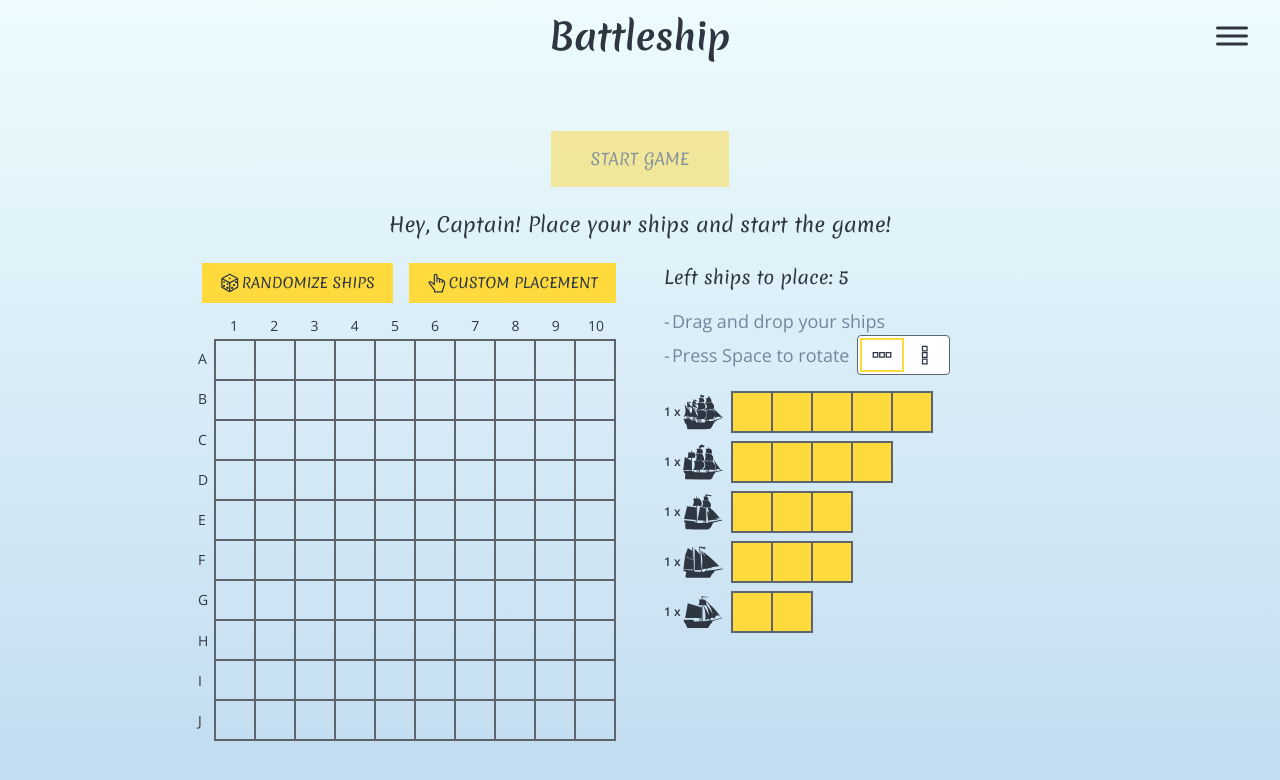
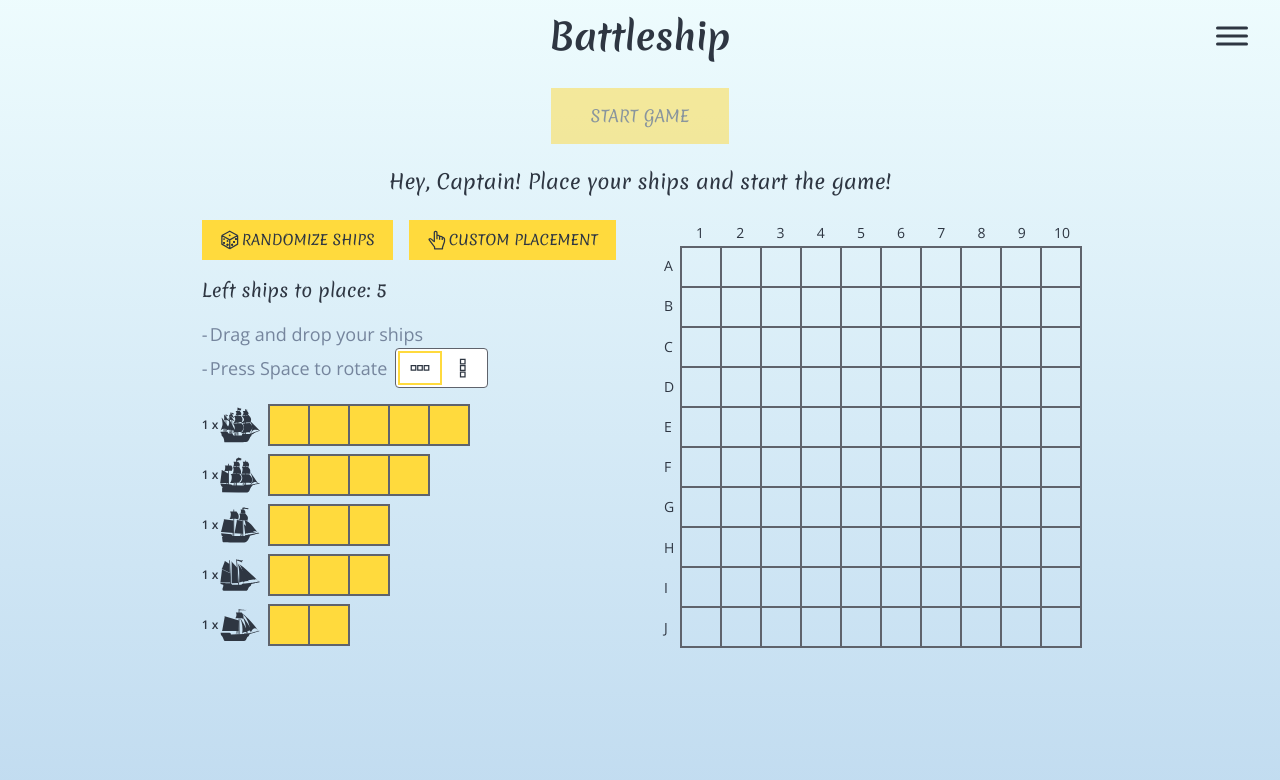
Before and after one commit to e-casterly/battleship, a React (Vite) app: page / in a window 1280 px wide. Shown: the top 780 px of the page. Built offline with nearby package versions, Linux system fonts and the light colour scheme.

Commit message:
style fixes

```diff
--- a/src/App.tsx
+++ b/src/App.tsx
@@ -7,10 +7,10 @@ function App() {
   const phase = useGameStore((s) => s.phase);
   return (
     <>
-      <div className="flex flex-col min-h-screen ocean-bg">
+      <div className="flex flex-col min-h-screen">
         <Header />
         <main className="py-3 md:py-4 flex-1 flex relative z-1">
-          <div className="container flex-1 flex flex-col items-center justify-center">
+          <div className="container flex-1 flex flex-col">
             <Game />
           </div>
         </main>
--- a/src/components/battleship/Game/Game.tsx
+++ b/src/components/battleship/Game/Game.tsx
@@ -21,9 +21,9 @@ export default function Game() {
       )}
       {phase !== "placement" && (
         <>
-          <div className="flex justify-center gap-x-2 items-center mb-2 sm:mb-4">
+          <div className="grid grid-cols-12 gap-x-2 items-center mb-2 sm:mb-4">
             <PlayerName id={players[0].id} name={players[0].name} />
-            <History className="w-2/5 lg:w-xs" />
+            <History className="col-span-6" />
             <PlayerName id={players[1].id} name={players[1].name} reverse />
           </div>
           <div className="w-full grid grid-cols-12 gap-3 sm:gap-4 md:gap-8 xl:gap-12">
--- a/src/components/battleship/Game/PlayerName.tsx
+++ b/src/components/battleship/Game/PlayerName.tsx
@@ -14,7 +14,7 @@ export function PlayerName({
   const turn = useGameStore((s) => s.turn);
   return (
     <div
-      className={cn("flex items-center gap-2 flex-1 justify-end", {
+      className={cn("col-span-3 flex items-center gap-2 flex-1 justify-end", {
         "flex-row-reverse": reverse,
       })}
     >
--- a/src/components/battleship/Game/PlayerPart.tsx
+++ b/src/components/battleship/Game/PlayerPart.tsx
@@ -19,8 +19,8 @@ export function PlayerPart({ id }: PlayerPartProps) {
   );
 
   return (
-    <div className={cn("col-span-12 lg:col-span-6 flex flex-col items-center first:lg:items-end last:lg:items-start group", {
-      "max-lg:order-first": !isPlayer,
+    <div className={cn("col-span-12 md:col-span-6 flex flex-col items-center first:lg:items-end last:lg:items-start group", {
+      "max-md:order-first": !isPlayer,
     })}>
       <div className="flex flex-col lg:flex-row gap-x-4 group-[&:last-child]:lg:flex-row-reverse">
         <div className="flex flex-row lg:flex-col justify-between mb-1 sm:mb-2 lg:mb-0 lg:pt-6.5 flex-auto gap-1 sm:gap-2">
--- a/src/components/battleship/Header/Menu.tsx
+++ b/src/components/battleship/Header/Menu.tsx
@@ -14,6 +14,11 @@ export function Menu() {
 
   function OpenMenu() {
     setIsOpen(true);
+  }
+
+  function handleClick(func: () => void) {
+    setIsOpen(false);
+    func();
   }
 
   return (
@@ -48,10 +53,10 @@ export function Menu() {
             </div>
             {phase !== "placement" && (
               <>
-                <Button variant="text" onClick={resetSameGame}>
+                <Button variant="text" onClick={() => handleClick(resetSameGame)}>
                   Reset
                 </Button>
-                <Button variant="text" onClick={startNewGame}>
+                <Button variant="text" onClick={() => handleClick(startNewGame)}>
                   Start new game
                 </Button>
               </>
--- a/src/components/battleship/History/History.tsx
+++ b/src/components/battleship/History/History.tsx
@@ -17,7 +17,7 @@ export function History({ className }: { className?: string }) {
     <div className={cn("border-stroke border p-0.5 sm:p-1", className)}>
       <div
         ref={logRef}
-        className="h-7 sm:h-10 md:h-16 lg:h-20 xl:h-26 overflow-y-auto"
+        className="h-10 md:h-20 lg:h-26 overflow-y-auto"
       >
         {history.map((item, index) => (
           <div className="text-tiny md:text-xs xl:text-sm" key={index}>
--- a/src/components/battleship/ShipPlacement/DirectionsColumn.tsx
+++ b/src/components/battleship/ShipPlacement/DirectionsColumn.tsx
@@ -6,6 +6,7 @@ import { Toggle, ToggleButton } from "@components/common/Toggle/Toggle.tsx";
 import cn from "classnames";
 import { PlacementCellView } from "@components/battleship/Board/PlacementCellView.tsx";
 import Icon from "@components/common/Icon/Icon.tsx";
+import Button from "@components/common/Button/Button.tsx";
 
 interface DirectionsColumnProps {
   onPointerDown: (
@@ -21,6 +22,9 @@ export function DirectionsColumn({ onPointerDown }: DirectionsColumnProps) {
 
   const currentPlayerId = useGameStore((s) => s.currentPlayerId);
   const remainingShips = useGameStore((s) => s.remainingShips[currentPlayerId]);
+
+  const randomizeShipsLayout = useGameStore((s) => s.randomizeShipsLayout);
+  const customizeShipsLayout = useGameStore((s) => s.customizeShipsLayout);
 
   const switchDirection = useGameStore((s) => s.switchDirection);
 
@@ -41,11 +45,19 @@ export function DirectionsColumn({ onPointerDown }: DirectionsColumnProps) {
   }, [switchDirection]);
 
   return (
-    <div className="col-span-12 lg:col-span-6 flex flex-col gap-4 max-lg:order-first">
+    <div className="col-span-12 lg:col-span-6 flex flex-col gap-4 justify-self-center lg:justify-self-end">
+      <div className="flex justify-start gap-2 md:gap-4">
+        <Button onClick={randomizeShipsLayout} icon={<Icon name="cube" />}>
+          Randomize ships
+        </Button>
+        <Button onClick={customizeShipsLayout} icon={<Icon name="hand" />}>
+          Custom placement
+        </Button>
+      </div>
       <p className="font-decorative text-sm md:text-base xl:text-lg">
         Left ships to place: {leftToPlace}
       </p>
-      <ul className="text-sm md:text-base xl:text-lg list-dash text-note">
+      <ul className={cn("text-sm md:text-base xl:text-lg list-dash text-note")}>
         <li>Drag and drop your ships</li>
         <li className="inline-flex gap-2 items-center">
           <span>Press Space to rotate</span>
@@ -63,6 +75,7 @@ export function DirectionsColumn({ onPointerDown }: DirectionsColumnProps) {
         className={cn("flex gap-2 flex-wrap", {
           "flex-row items-start": direction === "v",
           "flex-col": direction === "h",
+          "hidden": leftToPlace === 0
         })}
       >
         {Object.keys(fleet).map((variant) => (
--- a/src/components/battleship/ShipPlacement/ShipPlacement.tsx
+++ b/src/components/battleship/ShipPlacement/ShipPlacement.tsx
@@ -7,7 +7,6 @@ import { useEffect, useMemo } from "react";
 import { DragGhost } from "@components/battleship/ShipPlacement/DragGhost.tsx";
 import { throttleRaf } from "@utils/throttleRaf.ts";
 import { DirectionsColumn } from "@components/battleship/ShipPlacement/DirectionsColumn.tsx";
-import Icon from "@components/common/Icon/Icon.tsx";
 
 export function ShipPlacement() {
   const currentPlayerId = useGameStore((s) => s.currentPlayerId);
@@ -18,8 +17,6 @@ export function ShipPlacement() {
 
   const isReady = Object.values(remainingShips).every((count) => count === 0);
 
-  const randomizeShipsLayout = useGameStore((s) => s.randomizeShipsLayout);
-  const customizeShipsLayout = useGameStore((s) => s.customizeShipsLayout);
   const shipPlacement = useGameStore((s) => s.shipPlacement);
   const onStartDragging = useGameStore((s) => s.onStartDragging);
 
@@ -106,21 +103,13 @@ export function ShipPlacement() {
         Hey, Captain! Place your ships and start the game!
       </p>
       <div className="grid grid-cols-12 gap-4 lg:gap-12">
-        <div className="max-lg:order-first col-span-12 lg:col-span-6 flex flex-col justify-start items-center lg:items-end">
-          <div className="flex justify-center gap-2 md:gap-4 mb-4">
-            <Button onClick={randomizeShipsLayout} icon={<Icon name="cube" />}>
-              Randomize ships
-            </Button>
-            <Button onClick={customizeShipsLayout} icon={<Icon name="hand" />}>
-              Custom placement
-            </Button>
-          </div>
+        <DirectionsColumn onPointerDown={onPointerDown} />
+        <div className="col-span-12 lg:col-span-6 justify-self-center lg:justify-self-start">
           <Board
             ownerId={currentPlayerId}
             onPointerDown={onPointerDown}
           />
         </div>
-        <DirectionsColumn onPointerDown={onPointerDown} />
       </div>
       <DragGhost />
     </>
--- a/src/components/common/Toggle/Toggle.tsx
+++ b/src/components/common/Toggle/Toggle.tsx
@@ -52,7 +52,7 @@ export function ToggleButton({ children, value }: ToggleButtonProps) {
       onClick={() => ctx?.onChange(value)}
       tabIndex={0}
       className={cn(
-        "[&:not(:last-child)]:-me-px px-2.5 hover:bg-primary text-base font-normal whitespace-nowrap cursor-pointer font-decorative border-2 text-foreground",
+        "[&:not(:last-child)]:-me-px px-2.5 text-foreground hover:bg-primary dark:hover:text-foreground-secondary text-base font-normal whitespace-nowrap cursor-pointer font-decorative border-2",
         {
           "border-primary": selected,
           "bg-transparent border-transparent": !selected,
--- a/src/index.css
+++ b/src/index.css
@@ -20,8 +20,7 @@
   --ocean-color-light: oklch(0.98 0.015 205.9);
 
   color: var(--foreground-color);
-  background-color: var(--color-tone);
-
+  background-color: transparent;
   font-family: "Open Sans", sans-serif;
   font-optical-sizing: auto;
   font-weight: 400;
@@ -37,11 +36,14 @@
   --foreground-color: oklch(0.92 0.0627 276.35);
   --foreground-color-secondary: oklch(0.3305 0.024 258.36);
   --color-tone: oklch(0.2128 0.0543 268.64);
+  --note-color: oklch(0.72 0.0414 258.36);
   --border-color: oklch(0.6 0.01 0);
   --danger-color: oklch(0.65 0.22 24.15);
   --ocean-color-dark: oklch(0.22 0.0738 262.91);
   --ocean-color-light: oklch(0.46 0.1335 242.28);
 }
+
+@custom-variant dark (&:where(.dark, .dark *));
 
 @theme {
   --font-sans: "Open Sans", sans-serif;
@@ -135,12 +137,21 @@
   @apply list-inside;
 }
 
+@utility ocean-bg {
+  background-image: linear-gradient(
+    0deg,
+    var(--ocean-color-dark),
+    var(--ocean-color-light)
+  );
+}
+
 body {
   margin: 0;
   display: flex;
   place-items: center;
   min-height: 100vh;
   overflow-x: hidden;
+  @apply ocean-bg;
 }
 
 img {
@@ -151,11 +162,3 @@ img {
 #root {
   width: 100%;
 }
-
-.ocean-bg {
-  background-image: linear-gradient(
-    0deg,
-    var(--ocean-color-dark),
-    var(--ocean-color-light)
-  );
-}
```
